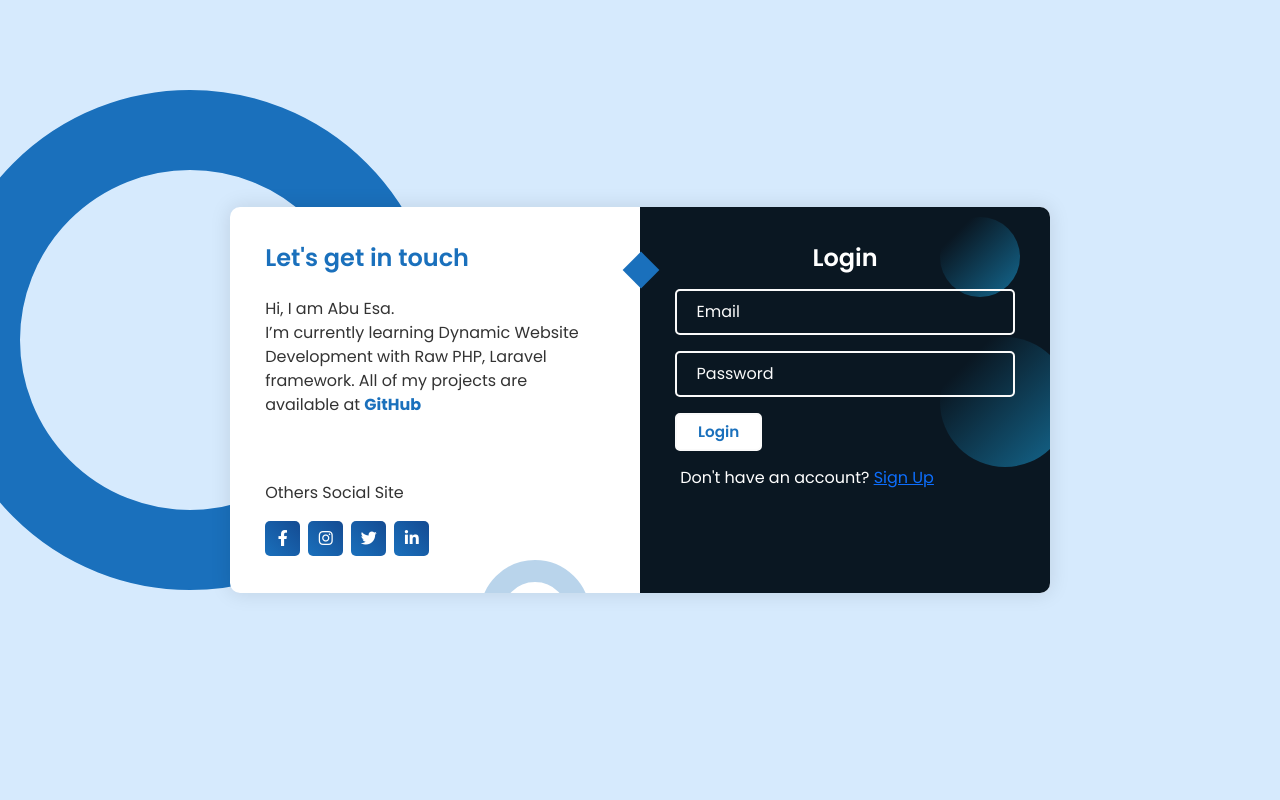
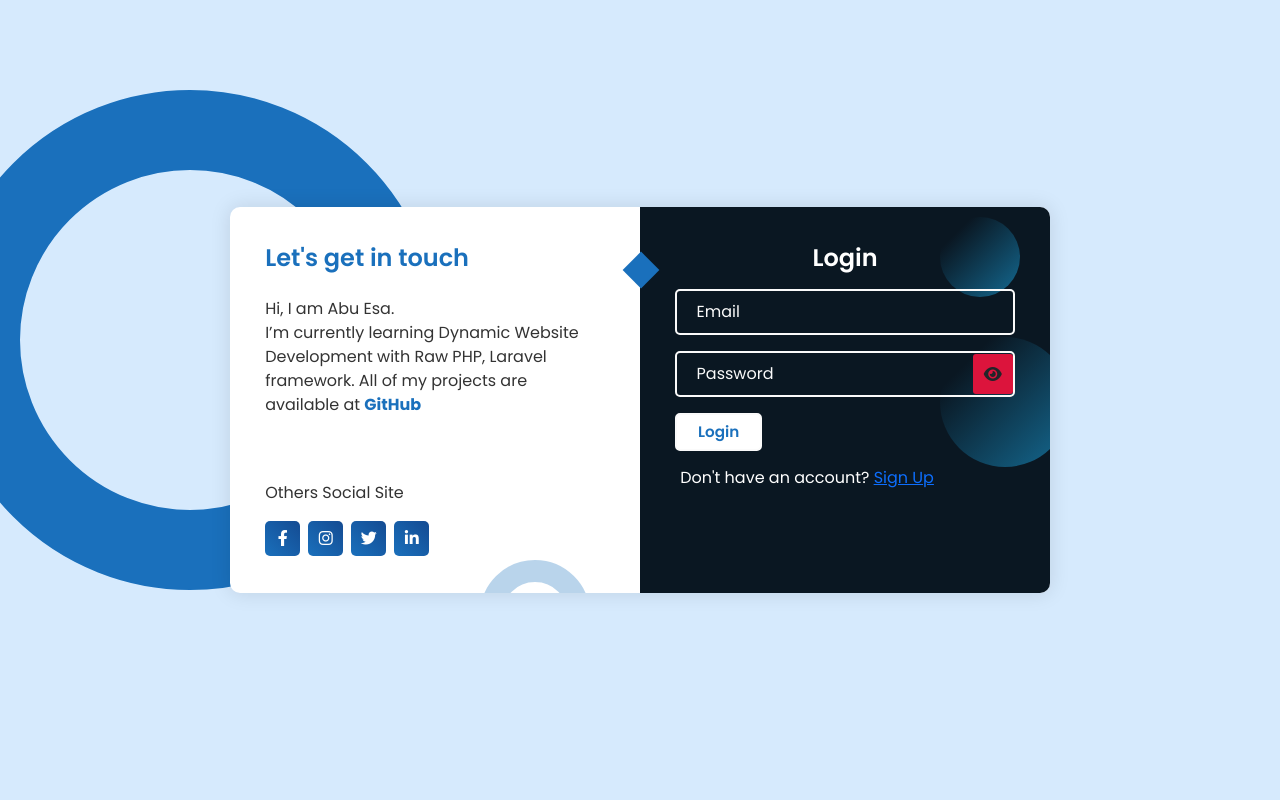
Before and after one commit to mhabuesa/Sign_up_dynamic, a PHP site: page /login.php in a window 1280 px wide. Run offline with PHP 8.4, Linux system fonts and the light colour scheme.

Commit message:
Update login.php

```diff
--- a/login.php
+++ b/login.php
@@ -8,9 +8,10 @@
     <meta charset="UTF-8" />
     <meta http-equiv="X-UA-Compatible" content="IE=edge" />
     <meta name="viewport" content="width=device-width, initial-scale=1.0" />
-    <title>Sign Up - Abu Esa</title>
+    <title>Login - Abu Esa</title>
 
     <!--font awesome-->
+    <link rel="stylesheet" href="https://cdnjs.cloudflare.com/ajax/libs/font-awesome/4.7.0/css/font-awesome.min.css">
     <link
       rel="stylesheet"
       href="https://cdnjs.cloudflare.com/ajax/libs/font-awesome/6.2.1/css/all.min.css"
@@ -22,6 +23,24 @@
 
     <!--css file-->
     <link rel="stylesheet" href="styles.css" />
+    <style>
+      .pass{
+        position: relative;
+      }
+
+      .pass i{
+        position: absolute;
+        width: 40px;
+        height: 40px;
+        background-color:crimson;
+        text-align: center;
+        line-height: 40px;
+        right: 2px;
+        top: 3px;
+        border-radius: 3px;
+        cursor: pointer;
+      }
+    </style>
   </head>
   <body>
     <div class="container1">
@@ -57,7 +76,7 @@
 
 
             <div class="input-container">
-              <input type="text" name="email" class="input"  value="<?=(isset($_SESSION['old_email'])?$_SESSION['old_email']:'')?>"/>
+              <input type="text" name="email" class="input"  value="<?=(isset($_SESSION['email_old'])?$_SESSION['email_old']:'')?>"/>
               <label for="">Email</label>
               <span>Email</span>
             </div>
@@ -67,8 +86,9 @@
                       <?php }   ?>
 
 
-            <div class="input-container">
-              <input type="password" name="pass" class="input" value="<?=(isset($_SESSION['old_pass'])?$_SESSION['old_pass']:'')?>" />
+            <div class="input-container pass">
+              <input id="input" type="password" name="pass" class="input" value="<?=(isset($_SESSION['pass_old'])?$_SESSION['pass_old']:'')?>" />
+                        <i class="fa fa-eye" id="show_pass"> </i>
               <label for="">Password</label>
               <span>Password</span>
             </div>
@@ -102,25 +122,6 @@
                       <div class="err-container"> <?= $_SESSION['pass_num_len'];?> </div>
                       <?php }   ?>
 
-
-
-
-
-
-
-
-
-
-
-
-
-
-
-
-
-
-
-
             <input type="submit" value="Login" class="btn" />
             <div class="login"  > Don't have an account? <a href="index.php">Sign Up</a> </div>
           </form>
@@ -130,8 +131,23 @@
       </div>
     </div>
 
+    <script src="https://code.jquery.com/jquery-3.6.4.slim.min.js" integrity="sha256-a2yjHM4jnF9f54xUQakjZGaqYs/V1CYvWpoqZzC2/Bw=" crossorigin="anonymous"></script>
+
     <script src="main.js"></script>
     <script src="https://cdn.jsdelivr.net/npm/bootstrap@5.3.0-alpha3/dist/js/bootstrap.bundle.min.js" integrity="sha384-ENjdO4Dr2bkBIFxQpeoTz1HIcje39Wm4jDKdf19U8gI4ddQ3GYNS7NTKfAdVQSZe" crossorigin="anonymous"></script>
+    <script>
+
+$('#show_pass').click(function(){
+             var input = document.getElementById('input');
+             if(input.type == 'password'){
+                input.type = 'text';
+             }
+             else{
+                input.type = 'password';
+             }
+
+        })
+    </script>
 
 
   </body>
@@ -145,7 +161,7 @@
     unset($_SESSION['number_pass_err']);
     unset($_SESSION['spcl_pass_err']);
     unset($_SESSION['pass_num_len']);
-    unset($_SESSION['old_name']);
-    unset($_SESSION['old_email']);
-    unset($_SESSION['old_pass']);
+
+    unset($_SESSION['email_old']);
+    unset($_SESSION['pass_old']);
 ?>
```
